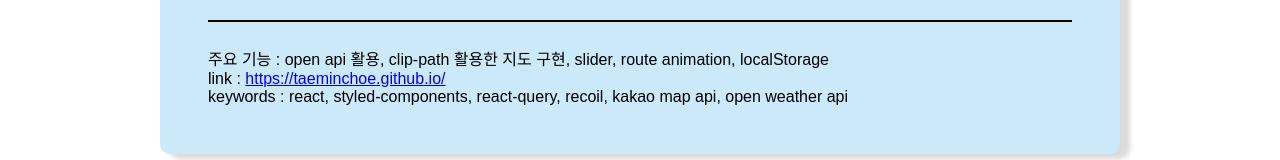
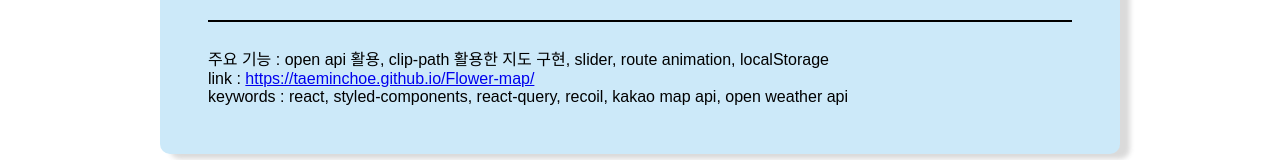
Before and after one commit to TaeminChoe/TaeminChoe.github.io, a React (Create React App) app: page / in a window 1280 px wide. Shown: the part 4181-4341 px from the top of the page. Built offline with nearby package versions, Linux system fonts and the light colour scheme; a web font is replaced by a local one.

Commit message:
remove warning

```diff
--- a/src/components/Company.js
+++ b/src/components/Company.js
@@ -1,4 +1,3 @@
-import react from "react";
 import styled from "styled-components";
 import useScrollFadeIn from "../hooks/useScrollFadeIn";
 
@@ -74,7 +73,7 @@ const Company = ({ carrierInfo }) => {
   return (
     <Container {...animatedItem}>
       <Logo>
-        <img src={logoSrc} />
+        <img src={logoSrc} alt={"회사 로고"} />
       </Logo>
       <div className="detail">
         <Title>
--- a/src/components/ImageSlider.js
+++ b/src/components/ImageSlider.js
@@ -104,7 +104,9 @@ export default function ImageSlider({ show = 4, imgs = data.color }) {
       <Wrapper>
         <Contents style={trans}>
           {imgs.map((img, idx) => {
-            return <img key={idx} src={img} style={imgSpec} />;
+            return (
+              <img key={idx} src={img} style={imgSpec} alt={`slider-${idx}`} />
+            );
           })}
         </Contents>
       </Wrapper>
--- a/src/components/Project.js
+++ b/src/components/Project.js
@@ -1,4 +1,3 @@
-import react from "react";
 import styled from "styled-components";
 import useScrollFadeIn from "../hooks/useScrollFadeIn";
 import ImageSlider from "./ImageSlider";
@@ -91,16 +90,8 @@ const Container = styled.div`
 `;
 
 const Project = ({ projectInfo }) => {
-  const {
-    title,
-    src,
-    subTitle,
-    description,
-    gitUrl,
-    functions,
-    keywords,
-    link,
-  } = projectInfo;
+  const { title, src, description, gitUrl, functions, keywords, link } =
+    projectInfo;
   const animatedItem = useScrollFadeIn("right");
 
   return (
@@ -113,7 +104,7 @@ const Project = ({ projectInfo }) => {
         <div className="description">
           <div className="detail">
             <p>{description}</p>
-            <a href={gitUrl} target="_blank">
+            <a href={gitUrl} target="_blank" rel="noopener noreferrer">
               <span> 자세히 보기... </span>
             </a>
           </div>
@@ -122,8 +113,8 @@ const Project = ({ projectInfo }) => {
               <li>주요 기능 : {functions.map((value) => value).join(", ")}</li>
               <li>
                 link :{" "}
-                <a target="_blank" href={link}>
-                  https://taeminchoe.github.io/
+                <a target="_blank" href={link} rel="noopener noreferrer">
+                  {link}
                 </a>
               </li>
               <li>keywords : {keywords.map((value) => value).join(", ")}</li>
--- a/src/components/Skill.js
+++ b/src/components/Skill.js
@@ -1,6 +1,5 @@
 import React, { useState } from "react";
 import styled from "styled-components";
-import { FontAwesomeIcon } from "@fortawesome/react-fontawesome";
 import StarPoint from "./StarPoint";
 
 const Keyword = styled.div`
@@ -35,6 +34,7 @@ const Skill = ({ imgSrc = "", score = 0 }) => {
         src={imgSrc}
         onMouseOver={handleMouseOver}
         onMouseOut={handleMouseOver}
+        alt="stack"
       />
       {score ? (
         <StarPoint
--- a/src/hooks/useScrollFadeIn.js
+++ b/src/hooks/useScrollFadeIn.js
@@ -1,4 +1,4 @@
-import React, { useEffect, useRef, useCallback } from "react";
+import { useEffect, useRef, useCallback } from "react";
 
 const useScrollFadeIn = (direction = "up", duration = 1, delay = 0.2) => {
   const dom = useRef();
@@ -13,6 +13,8 @@ const useScrollFadeIn = (direction = "up", duration = 1, delay = 0.2) => {
         return "translate3d(50%, 0, 0)";
       case "left":
         return "translate3d(-50%, 0, 0)";
+      default:
+        return "";
     }
   };
 
--- a/src/pages/AboutMe.js
+++ b/src/pages/AboutMe.js
@@ -1,4 +1,3 @@
-import react from "react";
 import styled from "styled-components";
 import Card from "../components/Card";
 import useScrollFadeIn from "../hooks/useScrollFadeIn";
@@ -34,7 +33,7 @@ const Contents = styled.div`
 
 const AboutMe = ({ innerRef }) => {
   const animatedItem = useScrollFadeIn();
-  const { cards, introduces } = data.info;
+  const { cards } = data.info;
 
   return (
     <Container
--- a/src/pages/Career.js
+++ b/src/pages/Career.js
@@ -1,4 +1,3 @@
-import react from "react";
 import styled from "styled-components";
 import Company from "../components/Company";
 import data from "../db/data.json";
--- a/src/pages/Footer.js
+++ b/src/pages/Footer.js
@@ -1,4 +1,3 @@
-import react from "react";
 import styled from "styled-components";
 
 const Container = styled.div`
--- a/src/pages/Header.js
+++ b/src/pages/Header.js
@@ -81,7 +81,7 @@ const Header = ({ scrollMove }) => {
     <Container>
       <article>
         <Logo id="0" onClick={handleOnClick}>
-          <img src="imgs/Logo.png" />
+          <img src="imgs/Logo.png" alt="로고" />
         </Logo>
         <Menu>
           <li id="0" onClick={handleOnClick}>
@@ -102,8 +102,12 @@ const Header = ({ scrollMove }) => {
         </Menu>
         <Icons>
           <li>
-            <a target="_blank" href="https://github.com/TaeminChoe">
-              <img src="imgs/Git.png" />
+            <a
+              target="_blank"
+              rel="noopener noreferrer"
+              href="https://github.com/TaeminChoe"
+            >
+              <img src="imgs/Git.png" alt="GitHub" />
             </a>
           </li>
         </Icons>
--- a/src/pages/Home.js
+++ b/src/pages/Home.js
@@ -40,10 +40,6 @@ const Container = styled.div`
   }
 `;
 
-const Logo = styled.h1`
-  font-size: 100px !important;
-`;
-
 const Content = styled.p`
   font-size: 1.5rem;
   font-weight: 600;
--- a/src/pages/Projects.js
+++ b/src/pages/Projects.js
@@ -1,4 +1,3 @@
-import react from "react";
 import styled from "styled-components";
 import Project from "../components/Project";
 import data from "../db/data.json";
--- a/src/pages/Skills.js
+++ b/src/pages/Skills.js
@@ -1,4 +1,3 @@
-import react, { useState } from "react";
 import styled from "styled-components";
 import Skill from "../components/Skill";
 import data from "../db/data.json";
```
Also changed, not shown: 1 other file (tests, documents, lock files or other folders).
